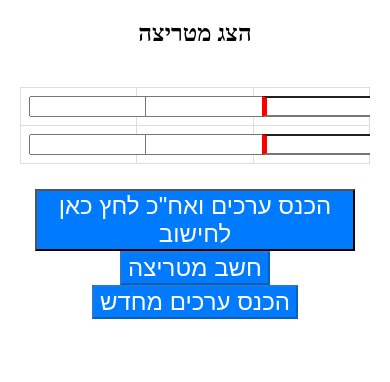
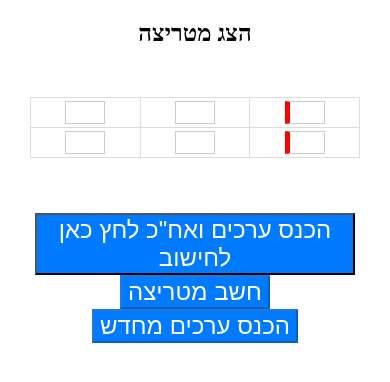
Before and after one commit to maorsarusi/Matrix, a plain HTML site: page Matrix.html in a window 390 px wide. Both pictures are taken after a click on the button "אשר". Drawn offline with Linux system fonts and the light colour scheme.

Commit message:
change matrix design
now the matrix will spread all over the screen width

```diff
--- a/Matrix_Styles.css
+++ b/Matrix_Styles.css
@@ -1,11 +1,9 @@
-/* Ensure the body and html fill the screen and allow scrolling */
+/* כל המסמך יתפרס לגובה ולרוחב מלאים */
 
 html,
 body {
     height: 100%;
     margin: 0;
-    overflow-y: auto;
-    overflow-x: hidden;
     display: flex;
     flex-direction: column;
     justify-content: flex-start;
@@ -13,7 +11,7 @@ body {
 }
 
 
-/* Ensure all container elements are stacked vertically */
+/* קונטיינרים */
 
 .container,
 .containerRow {
@@ -28,75 +26,88 @@ body {
 }
 
 
-/* Matrix Content Area: Make sure the table spans the full width of the screen */
+/* אזור המטריצה */
 
 #matrixContainer {
+    overflow-x: auto;
+    /* גלילה אופקית אם יש הרבה עמודות */
     width: 100%;
+    padding: 10px;
+    box-sizing: border-box;
     margin-top: 20px;
-    overflow-x: hidden;
-    /* Disable scrolling */
 }
 
 
-/* Matrix Table: Take full width and expand dynamically */
+/* טבלה */
 
 #Matrix {
     width: 100%;
     border-collapse: collapse;
-    table-layout: fixed;
-    /* Distribute space evenly across columns */
+    margin-bottom: 20px;
+    table-layout: auto;
+    /* עמודות יתאימו אוטומטית */
 }
+
+
+/* תאים */
 
 #Matrix th,
 #Matrix td {
-    padding: 8px;
+    padding: 4px;
     text-align: center;
     border: 1px solid #ddd;
-    min-width: 50px;
-    /* Prevent columns from shrinking too much */
     word-wrap: break-word;
-    /* Break long words in table cells */
 }
 
 
-/* Ensure that the table and columns expand to fill available space */
+/* עיצוב input בתוך התאים */
 
-#Matrix th,
-#Matrix td {
-    flex: 1;
+#Matrix td input {
+    width: 60px;
+    /* אפשר לשנות לפי הצורך או לתת JS לחשב */
+    text-align: center;
+    padding: 5px;
+    font-size: 1rem;
+    box-sizing: border-box;
+    border: 1px solid #ccc;
+    outline: none;
+    transition: border-color 0.2s ease;
+}
+
+#Matrix td input:focus {
+    border-color: #007bff;
 }
 
 
-/* Responsive Layout Adjustments for smaller screens */
-
-@media (max-width: 1200px) {
-    #Matrix {
-        width: 100%;
-    }
-}
-
-@media (max-width: 600px) {
-    #Matrix {
-        width: 100%;
-    }
-}
-
-
-/* Additional Styling for the Matrix Div */
+/* המטריצה עצמה במרכז */
 
 #matrixDiv {
     display: flex;
     flex-direction: column;
     align-items: center;
-    justify-content: flex-start;
     width: 100%;
     padding: 20px;
     box-sizing: border-box;
 }
 
 
-/* Styling for <h2> */
+/* כותרת */
 
 #matrixDiv h2 {
     margin-top: 0;
 }
+
+
+/* התאמה למסכים קטנים */
+
+@media (max-width: 600px) {
+    #Matrix th,
+    #Matrix td {
+        padding: 3px;
+    }
+    #Matrix td input {
+        width: 40px;
+        padding: 3px;
+        font-size: 0.85rem;
+    }
+}
```
